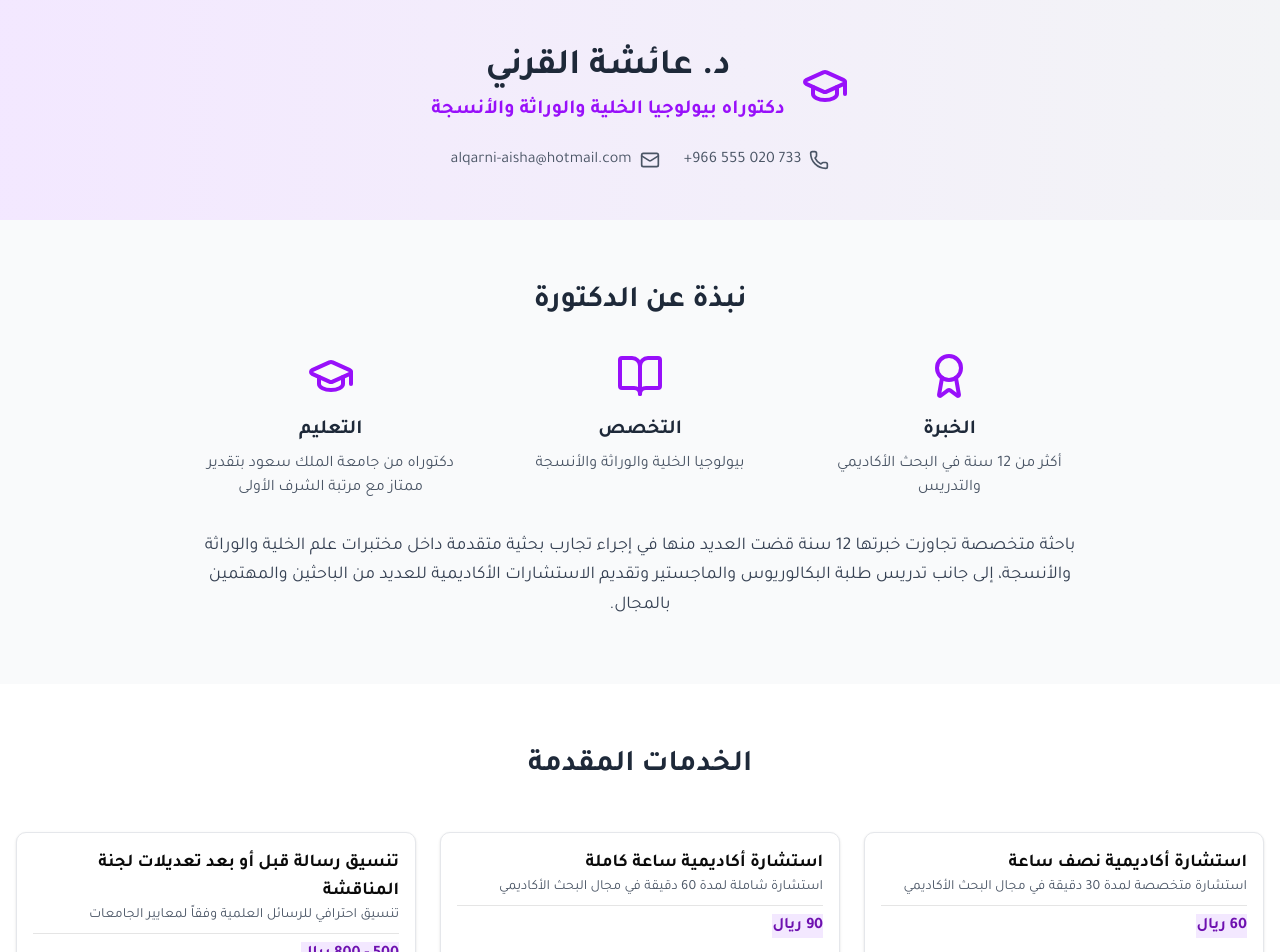
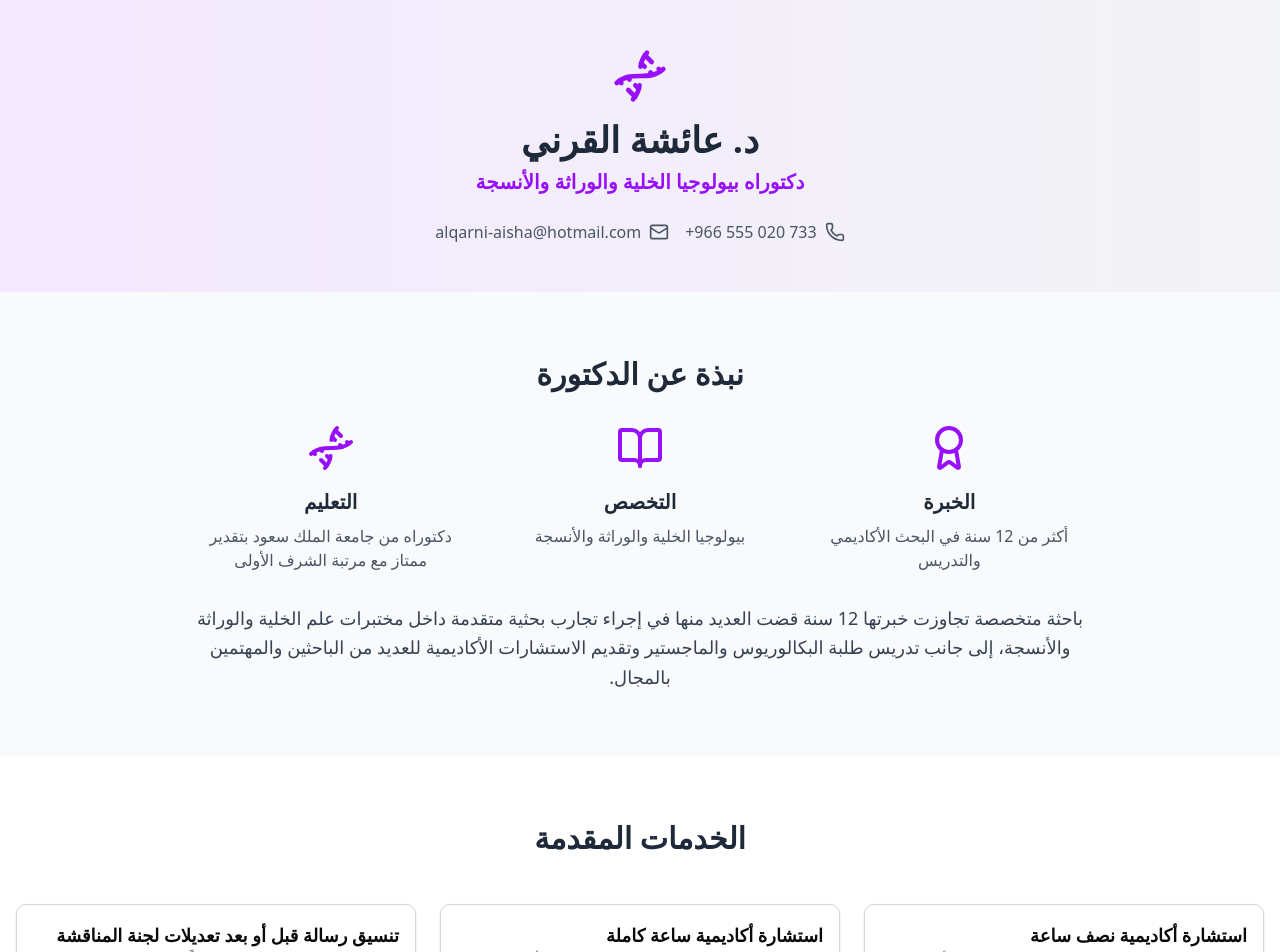
Before and after one commit to abdurrahman8990/Aishaq, a React (Vite) app: page / in a window 1280 px wide. Shown: the top 952 px of the page. Built offline with nearby package versions, Linux system fonts and the light colour scheme.

Commit message:
Update App.jsx

```diff
--- a/src/App.jsx
+++ b/src/App.jsx
@@ -1,7 +1,7 @@
 import { Button } from './components/ui/button.jsx'
 import { Card, CardContent, CardDescription, CardHeader, CardTitle } from '@/components/ui/card.jsx'
 import { Badge } from './components/ui/badge.jsx'
-import { Phone, Mail, MessageCircle, GraduationCap, Award, BookOpen } from 'lucide-react'
+import { Phone, Mail, MessageCircle, Dna, Award, BookOpen } from 'lucide-react'
 import '../App.css'
 
 function App() {
@@ -81,25 +81,23 @@ function App() {
   };
 
   return (
-    <div className="min-h-screen bg-white">
+    <div className="min-h-screen bg-white font-sans">
       {/* Header */}
       <header className="bg-gradient-to-r from-purple-100 to-gray-100 py-12">
         <div className="container mx-auto px-4 text-center">
-          <div className="flex justify-center items-center mb-4">
-            <GraduationCap className="w-12 h-12 text-purple-600 ml-4" />
-            <div>
-              <h1 className="text-4xl font-bold text-gray-800 mb-2">د. عائشة القرني</h1>
-              <p className="text-xl text-purple-600 font-semibold">دكتوراه بيولوجيا الخلية والوراثة والأنسجة</p>
+          <div className="flex flex-col items-center mb-4">
+            <Dna className="w-14 h-14 text-purple-600 mb-4" />
+            <h1 className="text-4xl font-bold text-gray-800 mb-2">د. عائشة القرني</h1>
+            <p className="text-xl text-purple-600 font-semibold">دكتوراه بيولوجيا الخلية والوراثة والأنسجة</p>
+          </div>
+          <div className="flex flex-wrap justify-center items-center gap-4 mt-6 text-sm sm:text-base text-gray-600">
+            <div className="flex items-center gap-2">
+              <Phone className="w-5 h-5" />
+              <span dir="ltr" className="whitespace-nowrap">+966 555 020 733</span>
             </div>
-          </div>
-          <div className="flex justify-center items-center gap-6 mt-6">
-            <div className="flex items-center gap-2 text-gray-600">
-              <Phone className="w-5 h-5" />
-              <span dir="ltr">+966 555 020 733</span>
-            </div>
-            <div className="flex items-center gap-2 text-gray-600">
+            <div className="flex items-center gap-2">
               <Mail className="w-5 h-5" />
-              <span>alqarni-aisha@hotmail.com</span>
+              <span className="whitespace-nowrap">alqarni-aisha@hotmail.com</span>
             </div>
           </div>
         </div>
@@ -122,7 +120,7 @@ function App() {
                 <p className="text-gray-600">بيولوجيا الخلية والوراثة والأنسجة</p>
               </div>
               <div className="text-center">
-                <GraduationCap className="w-12 h-12 text-purple-600 mx-auto mb-4" />
+                <Dna className="w-12 h-12 text-purple-600 mx-auto mb-4" />
                 <h3 className="text-xl font-semibold text-gray-800 mb-2">التعليم</h3>
                 <p className="text-gray-600">دكتوراه من جامعة الملك سعود بتقدير ممتاز مع مرتبة الشرف الأولى</p>
               </div>
@@ -141,7 +139,7 @@ function App() {
           <h2 className="text-3xl font-bold text-center text-gray-800 mb-12">الخدمات المقدمة</h2>
           <div className="grid md:grid-cols-2 lg:grid-cols-3 gap-6 max-w-7xl mx-auto">
             {services.map((service) => (
-              <Card key={service.id} className="bg-white border border-gray-200 shadow-sm rounded-lg p-4 hover:shadow-md transition-shadow duration-300">
+              <Card key={service.id} className="bg-white border border-gray-300 shadow-sm rounded-lg p-4 hover:shadow-md transition-shadow duration-300">
                 <CardHeader>
                   <CardTitle className="text-lg text-gray-800 leading-relaxed">{service.title}</CardTitle>
                   <CardDescription className="text-gray-600">{service.description}</CardDescription>
@@ -201,8 +199,8 @@ function App() {
       <footer className="bg-gray-800 text-white py-8">
         <div className="container mx-auto px-4 text-center">
           <p className="text-lg font-semibold mb-2">د. عائشة القرني</p>
-          <p className="text-gray-300 mb-4">استشارات أكاديمية متخصصة </p>
-          <div className="flex justify-center items-center gap-6">
+          <p className="text-gray-300 mb-4">استشارات أكاديمية متخصصة</p>
+          <div className="flex justify-center items-center gap-6 flex-wrap text-sm">
             <div className="flex items-center gap-2">
               <Phone className="w-4 h-4" />
               <span dir="ltr">+966 555 020 733</span>
```
